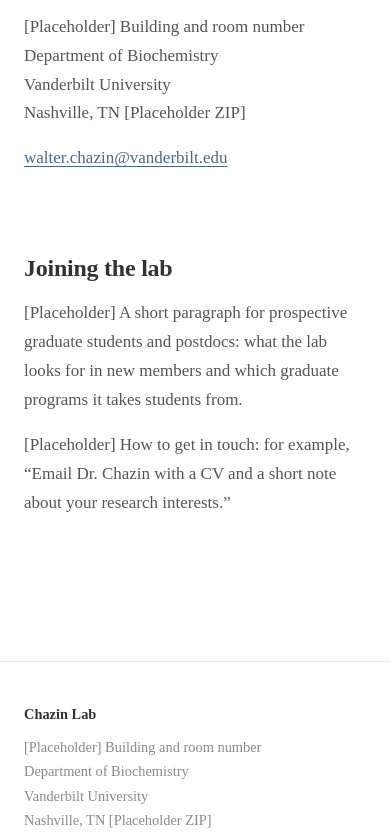
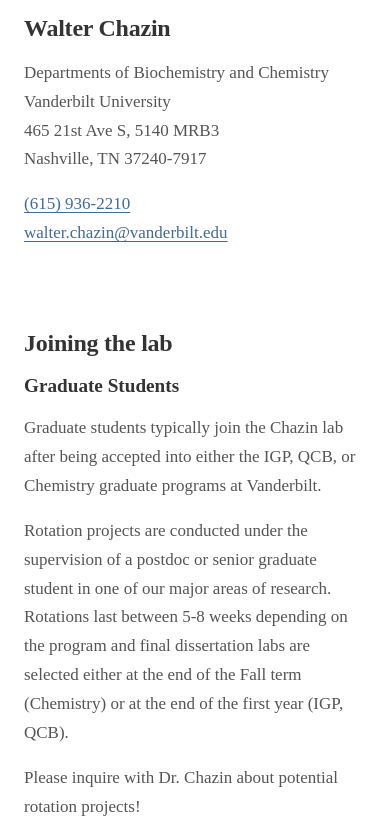
Before and after one commit to chazinlab/chazinlab.github.io, an Astro site: page /contact in a window 390 px wide. Shown: the part 263-1100 px from the top of the page. Built offline with nearby package versions, Linux system fonts and the light colour scheme; Astro itself is replaced by a stand-in of ours.

Commit message:
Fill in the contact page: name, address, phone and joining-the-lab text

```diff
--- a/src/content.config.ts
+++ b/src/content.config.ts
@@ -94,7 +94,11 @@ const home = defineCollection({
 const contact = defineCollection({
   loader: page('contact'),
   schema: z.object({
+    /** Who to contact. Leave it out to show the address alone. */
+    name: z.string().optional(),
     email: z.email(),
+    /** Written the way it should be shown, e.g. (615) 555-0100. Leave it out to hide it. */
+    phone: z.string().optional(),
     /** Each line of the mailing address, top to bottom. */
     address: z.array(z.string()).min(1),
     /** A Google Maps or Apple Maps link. Leave it out to hide the Directions link. */
--- a/src/content/pages/contact.md
+++ b/src/content/pages/contact.md
@@ -1,14 +1,24 @@
 ---
+name: Walter Chazin
 email: walter.chazin@vanderbilt.edu
+phone: (615) 936-2210
 address:
-  - '[Placeholder] Building and room number'
-  - Department of Biochemistry
+  - Departments of Biochemistry and Chemistry
   - Vanderbilt University
-  - 'Nashville, TN [Placeholder ZIP]'
+  - '465 21st Ave S, 5140 MRB3'
+  - 'Nashville, TN 37240-7917'
 # Paste a Google Maps or Apple Maps link and remove the # to show a Directions link.
 # directionsUrl: https://maps.google.com/...
 ---
 
-[Placeholder] A short paragraph for prospective graduate students and postdocs: what the lab looks for in new members and which graduate programs it takes students from.
+### Graduate Students
 
-[Placeholder] How to get in touch: for example, "Email Dr. Chazin with a CV and a short note about your research interests."
+Graduate students typically join the Chazin lab after being accepted into either the IGP, QCB, or Chemistry graduate programs at Vanderbilt.
+
+Rotation projects are conducted under the supervision of a postdoc or senior graduate student in one of our major areas of research. Rotations last between 5-8 weeks depending on the program and final dissertation labs are selected either at the end of the Fall term (Chemistry) or at the end of the first year (IGP, QCB).
+
+Please inquire with Dr. Chazin about potential rotation projects!
+
+### Postdoctoral Researchers
+
+Postdoctoral positions are available for highly motivated biologists, biochemists, or structural biologists. One position focuses on multi-domain proteins and multi-protein complexes involved in DNA replication, damage response, and repair. The other position is directed to infectious disease and the innate response.
--- a/src/pages/contact.astro
+++ b/src/pages/contact.astro
@@ -2,18 +2,24 @@
 import BaseLayout from '../layouts/BaseLayout.astro';
 import { contactPage } from '../lib/pages';
 
-const { data: { email, address, directionsUrl }, Content } = await contactPage();
+const { data: { name, email, phone, address, directionsUrl }, Content } = await contactPage();
 ---
 
 <BaseLayout title="Contact">
   <section class="section">
+    <div class="container">
+      <h1>Contact</h1>
+    </div>
     <div class="container columns">
       <div>
-        <h1>Contact</h1>
+        {name && <h2>{name}</h2>}
         <address>
           {address.map((line) => <span>{line}</span>)}
         </address>
-        <p><a href={`mailto:${email}`}>{email}</a></p>
+        <p class="reach">
+          {phone && <a href={`tel:${phone.replace(/[^\d+]/g, '')}`}>{phone}</a>}
+          <a href={`mailto:${email}`}>{email}</a>
+        </p>
         {directionsUrl && <p><a href={directionsUrl}>Directions →</a></p>}
       </div>
       <div>
@@ -36,6 +42,12 @@ const { data: { email, address, directionsUrl }, Content } = await contactPage()
     }
   }
 
+  .reach {
+    display: flex;
+    flex-direction: column;
+    align-items: flex-start;
+  }
+
   address {
     font-style: normal;
     display: flex;
```
Also changed, not shown: HOW_TO_UPDATE.md (+1 -1 lines).
